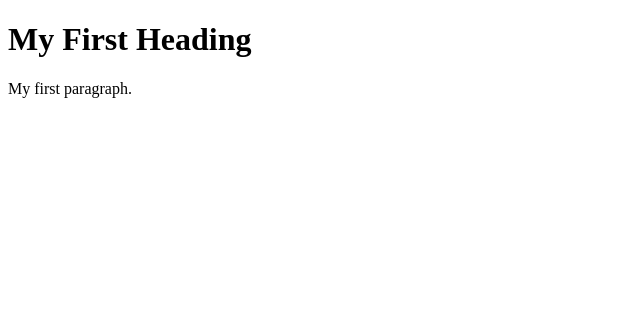
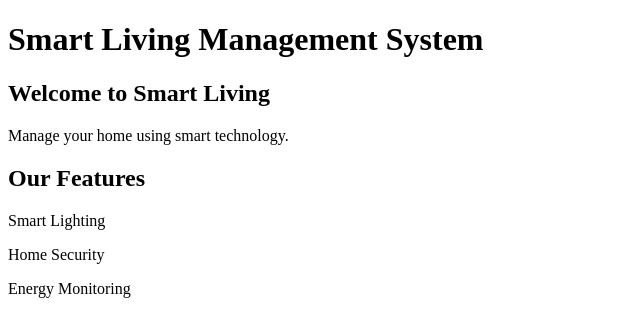
Before and after one commit to katepallisowjanya5/Capstone, a plain HTML site: page index.html in a window 1280 px wide. Shown: the whole page, without its empty margins (0-640 px from the left). Drawn offline with Linux system fonts and the light colour scheme.

Commit message:
Update index.html

```diff
--- a/index.html
+++ b/index.html
@@ -1,10 +1,22 @@
 <!DOCTYPE html>
 <html>
+<head>
+    <title>Smart Living System</title>
+</head>
+
 <body>
 
-<h1>My First Heading</h1>
+    <h1>Smart Living Management System</h1>
 
-<p>My first paragraph.</p>
+    <h2>Welcome to Smart Living</h2>
+
+    <p>Manage your home using smart technology.</p>
+
+    <h2>Our Features</h2>
+
+    <p>Smart Lighting</p>
+    <p>Home Security</p>
+    <p>Energy Monitoring</p>
 
 </body>
 </html>
```
